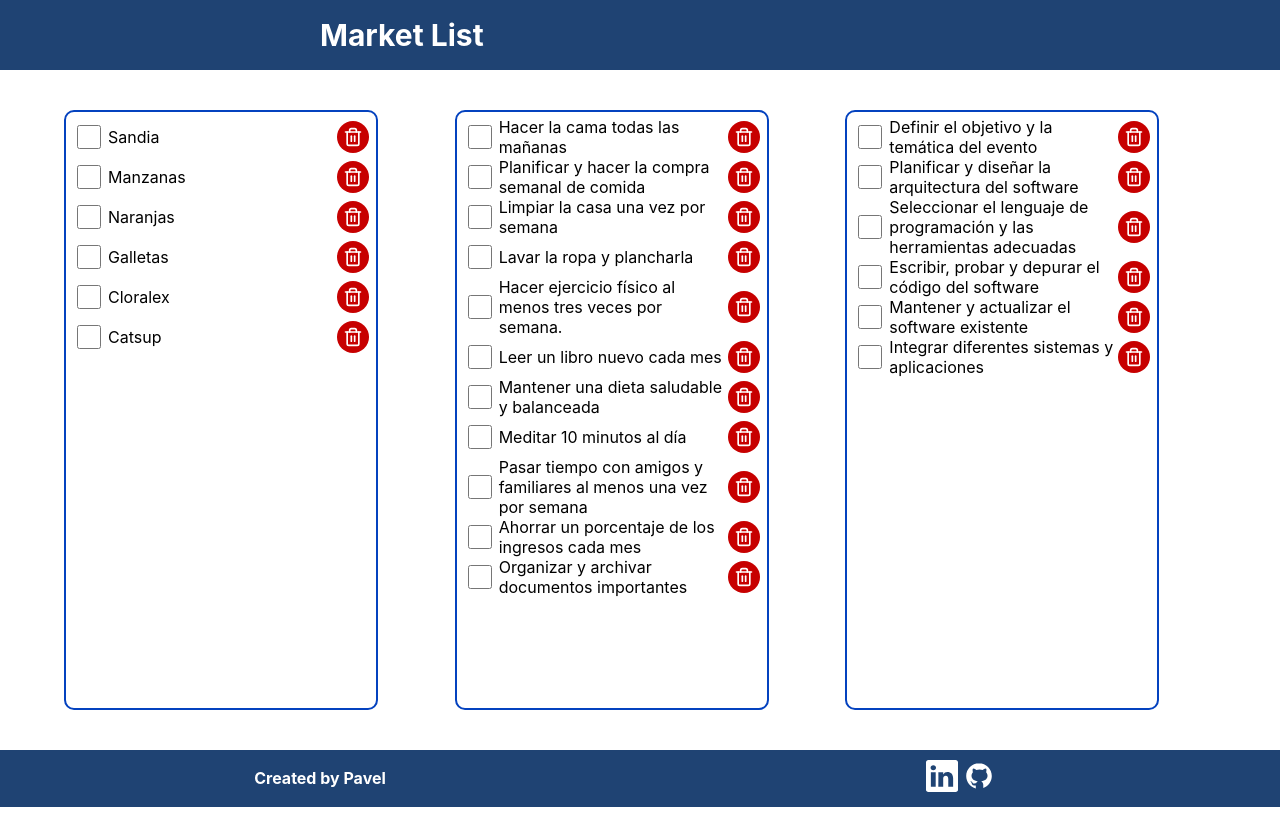
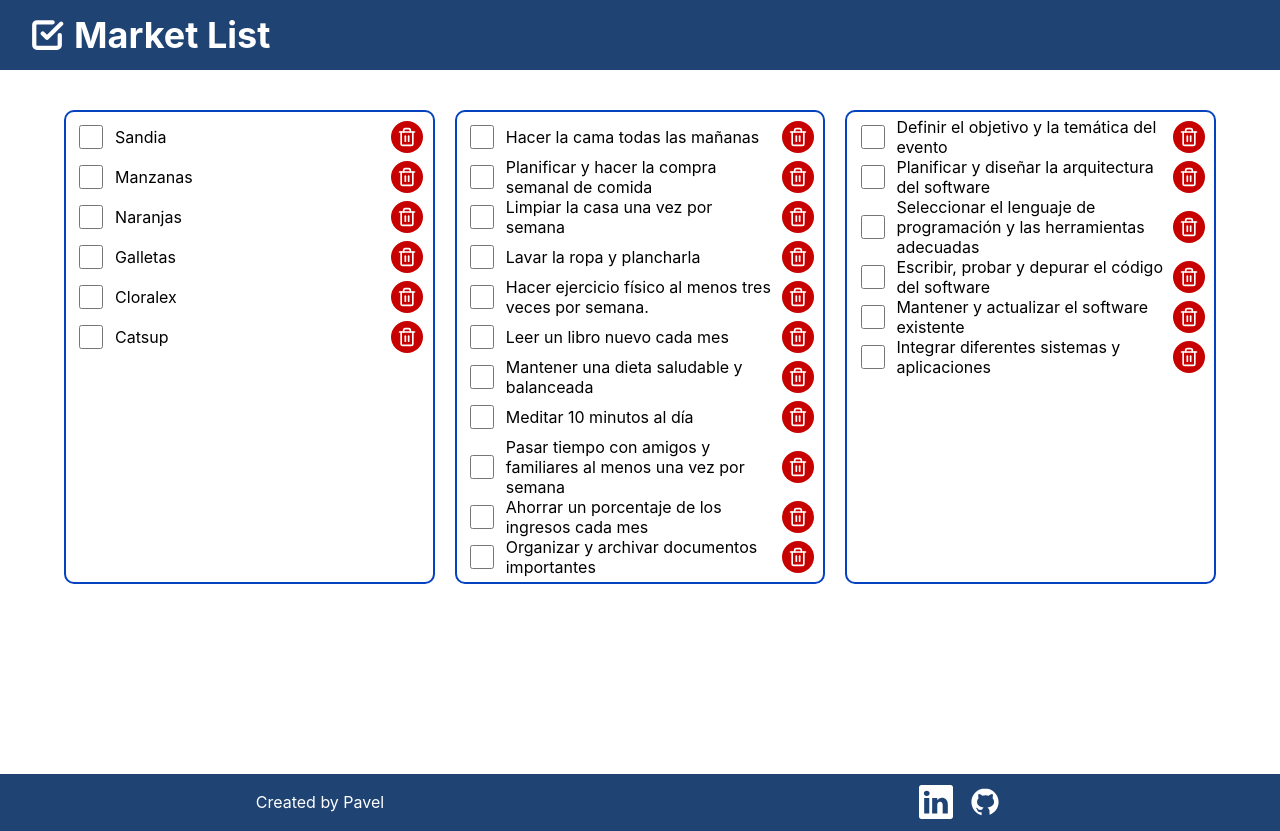
Before and after one commit to montesp/marketplace-list, a React (Create React App) app: page / in a window 1280 px wide. Before the commit the page ends 807 px from the top, so only its background shows below. Built offline with nearby package versions, Linux system fonts and the light colour scheme.

Commit message:
responsive desing done

```diff
--- a/src/_mixins.scss
+++ b/src/_mixins.scss
@@ -1,4 +1,16 @@
 // Responsive`
+
+@mixin mobile-m {
+  @media only screen and (min-width: 375px){
+    @content;
+  }
+}
+
+@mixin mobile-l {
+  @media only screen and (min-width: 425px){
+    @content;
+  }
+}
 
 @mixin tablet {
   @media only screen and (min-width: 768px) {
@@ -12,7 +24,7 @@
   }
 }
 
-@mixin large {
+@mixin desktop-l {
   @media only screen and (min-width: 1200px) {
     @content;
   }
--- a/src/components/Footer/Footer.jsx
+++ b/src/components/Footer/Footer.jsx
@@ -1,8 +1,6 @@
 import { ButtonSocial } from '../common/ButtonSocial/ButtonSocial';
 import LinkedinIcon from '../../assets/icons/linkedin.svg';
-// import TwitterIcon from '../../assets/icons/twitter.svg';
 import GithubIcon from '../../assets/icons/github.svg';
-
 import './_Footer.scss';
 
 function Footer() {
--- a/src/components/Footer/_Footer.scss
+++ b/src/components/Footer/_Footer.scss
@@ -12,6 +12,7 @@
   &__creator-title {
     font-size: 16px;
     line-height: 14px;
+    font-weight: 400;
     width: 50%;
     text-align: center;
 
@@ -26,7 +27,7 @@
     display: flex;
     align-items: center;
     justify-content: center;
-    gap: 5px;
+    gap: 15px;
     list-style-type: none;
     a {
       color: white;
--- a/src/components/Header/Header.jsx
+++ b/src/components/Header/Header.jsx
@@ -1,8 +1,10 @@
 import './_Header.scss';
+import TaskIcon from '../../assets/icons/check-square.svg';
 
 function Header() {
   return (
     <header className='header'>
+      <img className='header__icon' src={TaskIcon} alt='Icono de tareas' />
       <h3 className='header__title'>Market List</h3>
     </header>
   );
--- a/src/components/Header/_Header.scss
+++ b/src/components/Header/_Header.scss
@@ -1,4 +1,6 @@
 @import '../../_colors.scss';
+@import '../../_mixins.scss';
+
 
 .header {
   width: 100%;
@@ -8,22 +10,35 @@
   justify-content: center;
   align-items: center;
   background-color: $primary-color;
+
+  @include tablet {
+    justify-content: flex-start;
+  }
+
   &__title {
+    margin-left: 4px;
+    font-size: 28px;
     color: $light-color;
-    font-size: 30px;
-    width: 50%;
-  }
-  &__list {
-    display: flex;
-    width: 40%;
-  }
-  &__list-item {
-    list-style-type: none;
-    margin: 0 20px;
-    color: $light-color;
-    &:hover {
-      color: $light-color-opacity;
-      text-decoration: underline;
+    @include tablet {
+      font-size: 34px;
+      margin-left: 8px;
+    }
+    @include desktop {
+      font-size: 36px;
+      margin-left: 10px;
     }
   }
+
+  &__icon {
+    width: 34px;
+    height: 34px;
+
+    @include tablet {
+      margin-left: 20px;
+    }
+    @include desktop {
+      margin-left: 30px;
+    }
+
+  }
 }
--- a/src/components/Home/Home.jsx
+++ b/src/components/Home/Home.jsx
@@ -4,7 +4,9 @@ import './Home.scss';
 function Home({children}) {
   return (
     <main className='main'>
-      {children}
+      <section className='task-container'>
+        {children}
+      </section>
     </main>
   );
 }
--- a/src/components/Home/Home.scss
+++ b/src/components/Home/Home.scss
@@ -1,13 +1,27 @@
 @import '../../_colors.scss';
-@import '../../mixins.scss';
+@import '../../_mixins.scss';
 
 .main {
+  width: 100%;
+  min-height: 75vh;
+  margin: 20px auto;
+
+
+
+  @include desktop {
+    min-height: 78vh;
+    margin: 40px auto;
+  }
+
+
+}
+
+.task-container {
   display: grid;
   grid-template-columns: 1fr;
   gap: 20px;
   width: 90%;
-  min-height: 75vh;
-  margin: 40px auto;
+  margin: 0 auto;
 
   @include tablet {
     grid-template-columns: repeat(2, 1fr);
@@ -16,4 +30,8 @@
   @include desktop {
     grid-template-columns: repeat(3, 1fr);
   }
+
+  @include desktop-l {
+    grid-template: repeat(4, 1fr);
+  }
 }
--- a/src/components/common/ButtonSocial/ButtonSocial.scss
+++ b/src/components/common/ButtonSocial/ButtonSocial.scss
@@ -1,8 +1,16 @@
 @import '../../../_colors.scss';
+@import '../../../_mixins.scss';
+
 
 .button__social-media {
+  margin: 0;
+  padding: 0;
+  width: 34px;
+  height: 34px;
   img {
-    width: 32px;
-    height: 32px;
+    width: 100%;
+    height: 100%;
   }
+
+
 }
--- a/src/components/common/List/_List.scss
+++ b/src/components/common/List/_List.scss
@@ -1,5 +1,4 @@
 @import '../../../colors.scss';
-@import '../../../mixins.scss';
 
 .list {
   min-width: 230px;
@@ -10,11 +9,4 @@
   border-radius: 10px;
   overflow: auto;
 
-  @include tablet {
-    width: 330px;
-  }
-
-  @include desktop {
-    width: 300px;
-  }
 }
```
Also changed, not shown: src/assets/icons/check-square.svg (added).
